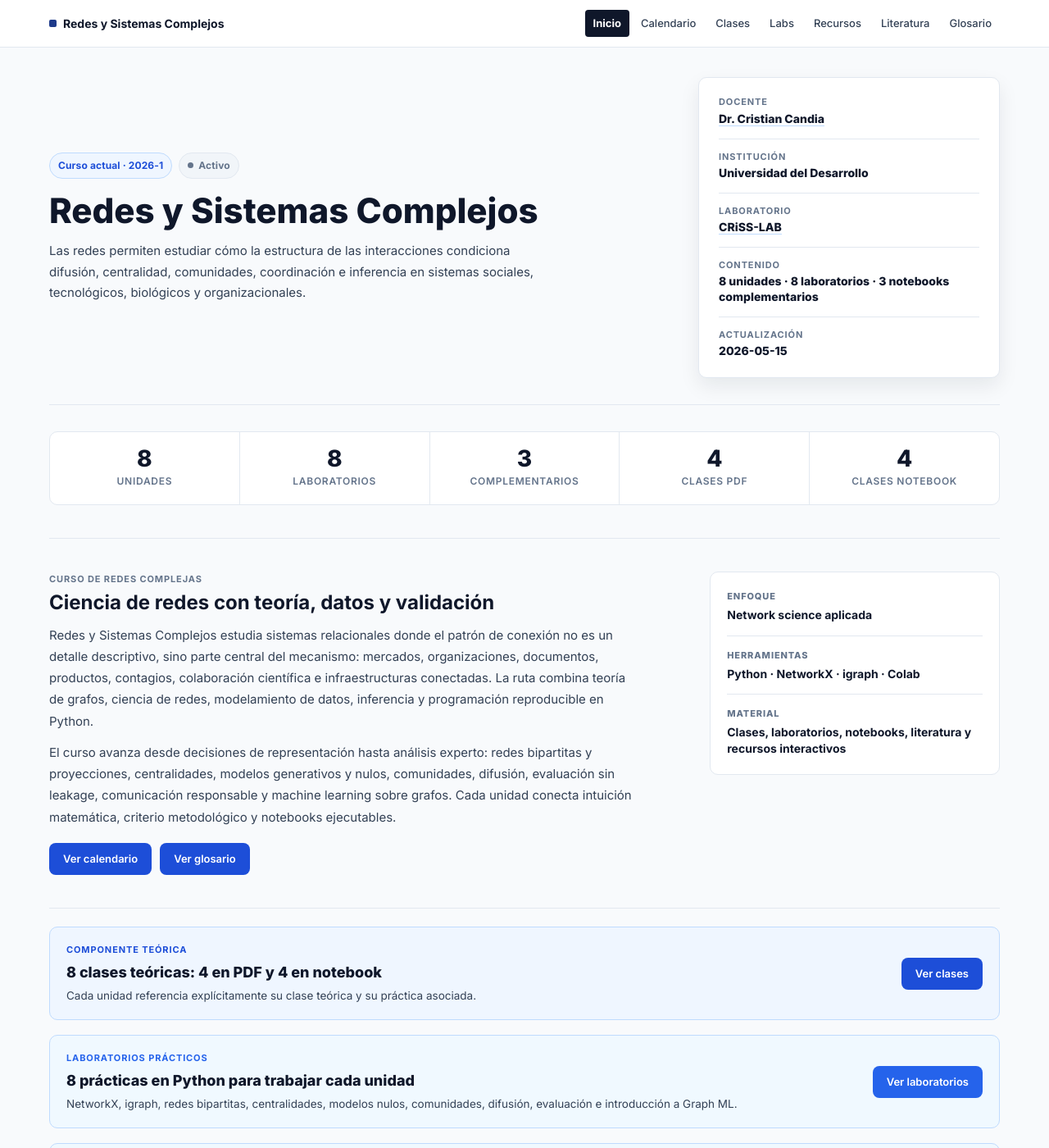
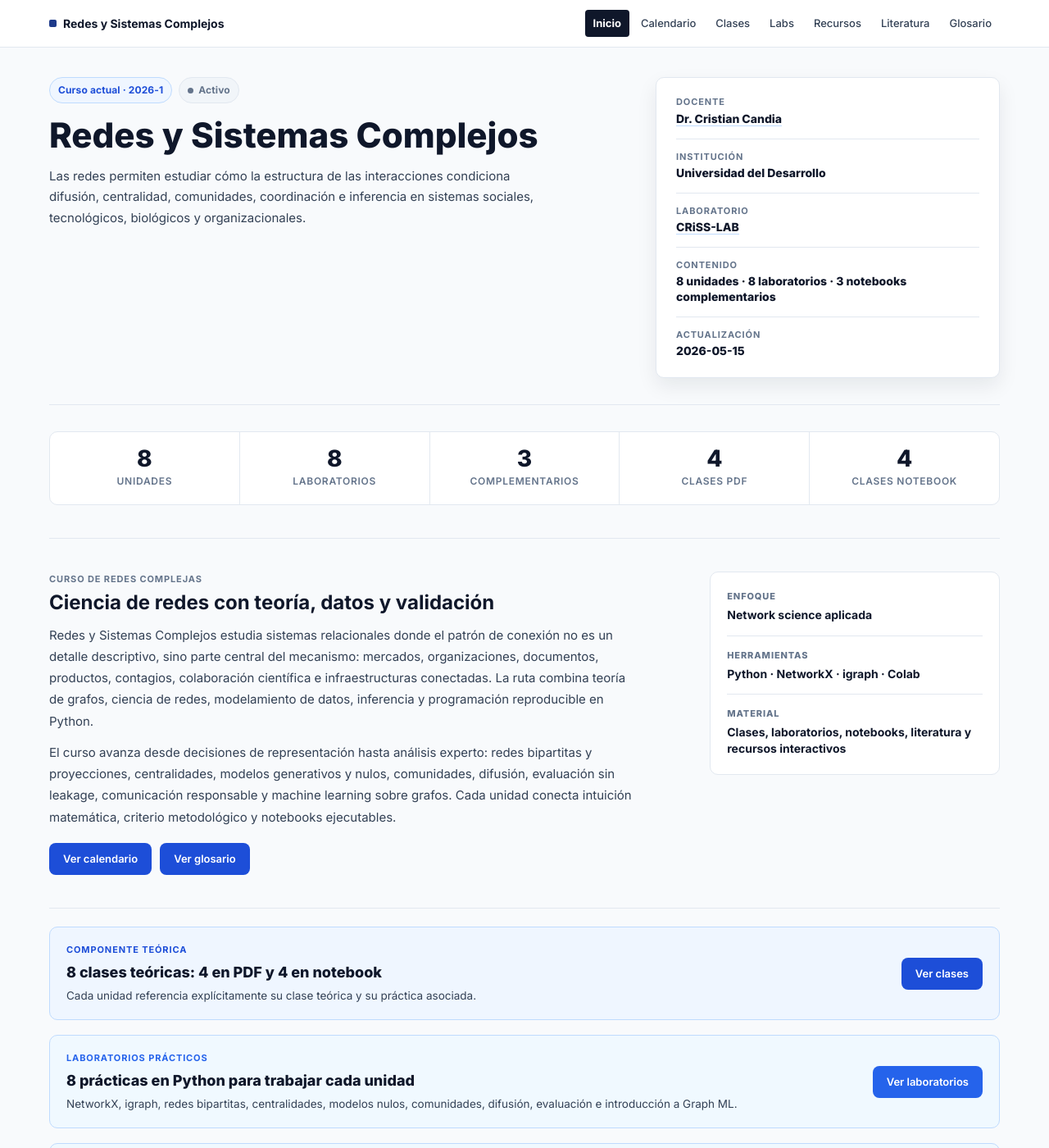
Before and after one commit to crcandia/Curso_Redes_Sistemas_Complejos, a Jekyll site: the page built from docs/index.html, in a window 1280 px wide and 1400 px high. Shown: the whole window at 82% size. Built offline with Jekyll 4.4.1, drawn with Linux system fonts in a browser that asks for light colours.

Commit message:
Ajusta hero y restaura dominio activo

```diff
--- a/docs/_config.yml
+++ b/docs/_config.yml
@@ -66,7 +66,7 @@ course:
     - inferencia, evaluación y ética en redes
     - machine learning sobre grafos
     - lectura crítica de papers de network science
-url: "https://nosupervisado.criss-lab.com"
+url: "https://networks.criss-lab.com"
 baseurl: ""
 
 permalink: pretty
--- a/docs/_config_netlify.yml
+++ b/docs/_config_netlify.yml
@@ -1,2 +1,2 @@
-url: "https://nosupervisado.criss-lab.com"
+url: "https://networks.criss-lab.com"
 baseurl: ""
--- a/docs/assets/css/custom.css
+++ b/docs/assets/css/custom.css
@@ -196,9 +196,10 @@ strong { color: var(--text); }
 }
 .hero--home {
   display: grid;
-  grid-template-columns: minmax(0, 1fr) minmax(280px, 368px);
-  gap: 44px;
-  align-items: center;
+  grid-template-columns: minmax(0, 660px) minmax(320px, 420px);
+  justify-content: space-between;
+  gap: 52px;
+  align-items: start;
 }
 .hero--home__main {
   min-width: 0;
@@ -207,11 +208,13 @@ strong { color: var(--text); }
   margin-bottom: 0;
 }
 .hero-info-card {
+  align-self: start;
   background: var(--surface);
   border: 1px solid var(--border);
   border-radius: var(--radius);
   padding: 22px 24px;
   box-shadow: var(--shadow-md);
+  width: 100%;
 }
 .hero-info-card__item {
   padding: 0 0 14px;
@@ -1309,7 +1312,7 @@ strong { color: var(--text); }
   .grid--4  { grid-template-columns: repeat(2, 1fr); }
   .about-grid { grid-template-columns: 1fr; }
   .hero--home { grid-template-columns: 1fr; gap: 24px; }
-  .hero-info-card { max-width: 420px; }
+  .hero-info-card { max-width: 520px; }
   .course-intro { grid-template-columns: 1fr; }
   .slide-row { grid-template-columns: 48px 1fr; }
   .slide-row__actions { flex-direction: row; align-items: center; grid-column: 1 / -1; }
```
Also changed, not shown: docs/assets/img/og-redes-sistemas-complejos.svg.
